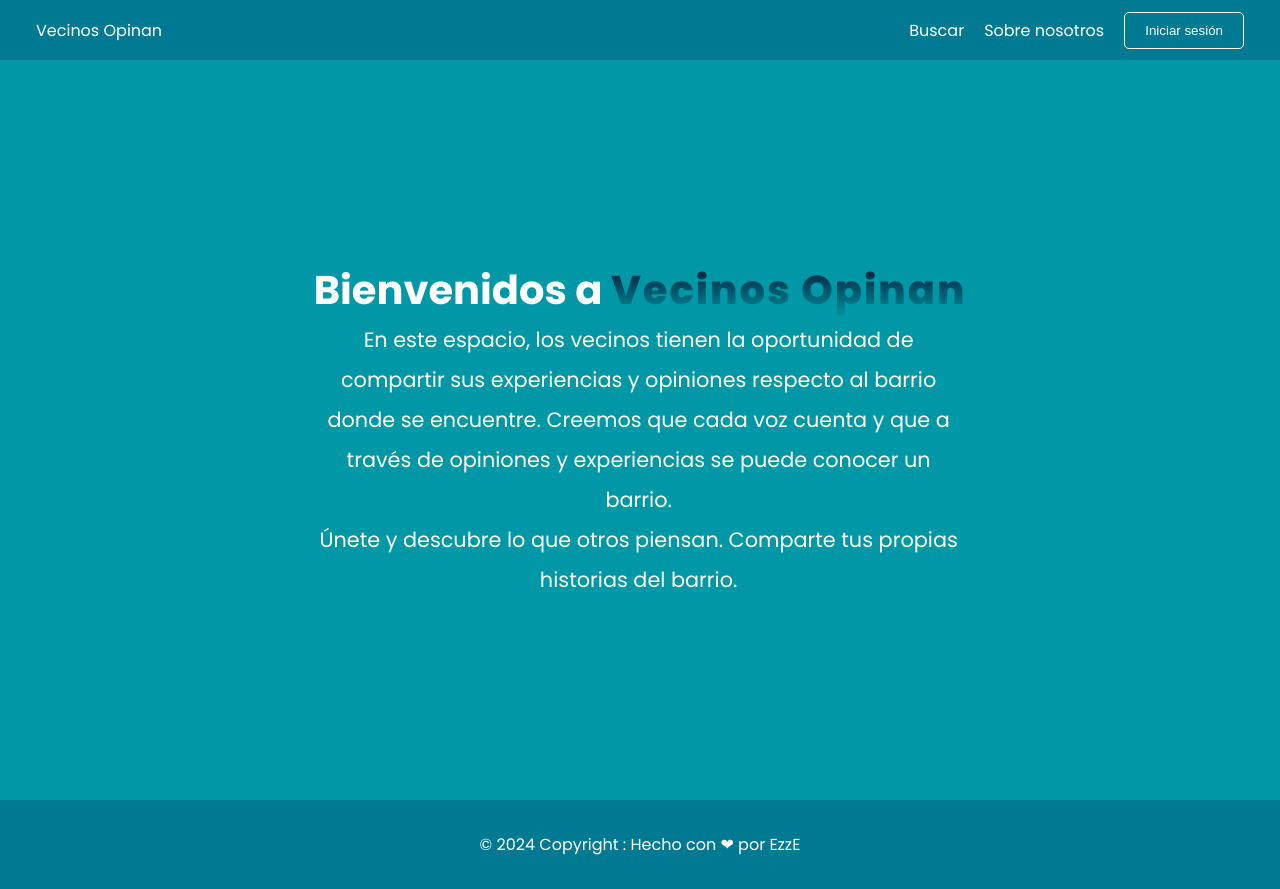
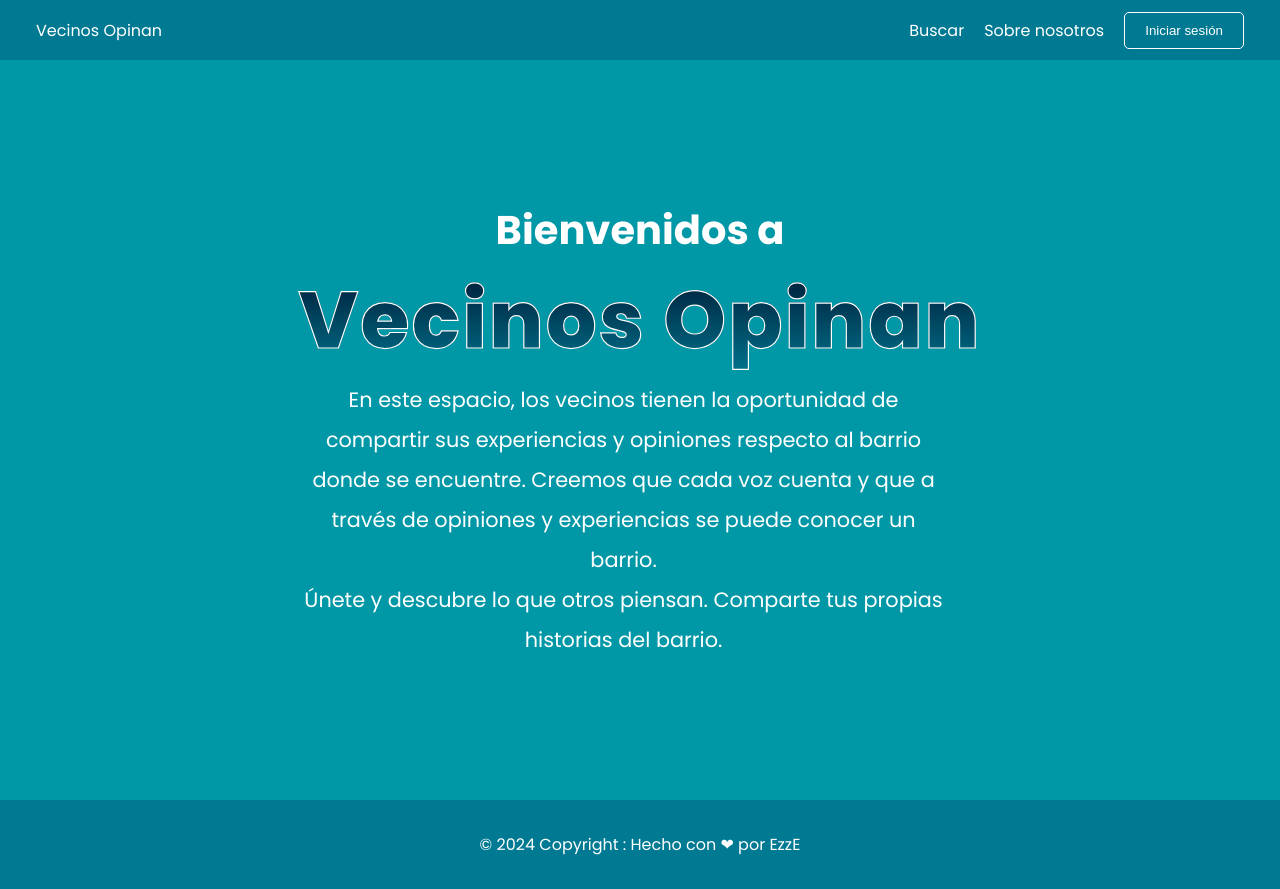
Before and after one commit to ezeabregu/vecinosopinan, a React (Create React App) app: page / in a window 1280 px wide. Built offline with nearby package versions, Linux system fonts and the light colour scheme.

Commit message:
some changes

```diff
--- a/package.json
+++ b/package.json
@@ -1,12 +1,13 @@
 {
   "name": "vecinosopinan",
-  "version": "0.1.0",
+  "version": "1.1.0",
   "private": true,
   "dependencies": {
     "@react-google-maps/api": "^2.19.3",
     "@testing-library/jest-dom": "^5.17.0",
     "@testing-library/react": "^13.4.0",
     "@testing-library/user-event": "^13.5.0",
+    "framer-motion": "^11.3.30",
     "react": "^18.3.1",
     "react-dom": "^18.3.1",
     "react-icons": "^5.2.1",
--- a/src/pages/Home/Home.jsx
+++ b/src/pages/Home/Home.jsx
@@ -1,23 +1,35 @@
 import React from "react";
 import { ContainerHome } from "./homeStyles";
+import { motion } from "framer-motion";
 
 const Home = () => {
   return (
     <ContainerHome>
       <div>
-        <h1>
-          Bienvenidos a <span>Vecinos Opinan</span>
-        </h1>
+        <motion.div
+          initial={{ scale: 0 }}
+          animate={{ scale: 1 }}
+          transition={{ type: "spring", stiffness: 260, damping: 10 }}
+        >
+          <h2>Bienvenidos a</h2>
+          <h1>Vecinos Opinan</h1>
+        </motion.div>
+        <motion.div
+          initial={{ opacity: 0, scale: 0.5 }}
+          animate={{ opacity: 1, scale: 1 }}
+          transition={{ duration: 0.5 }}
+        >
           <p>
             En este espacio, los vecinos tienen la oportunidad de compartir sus
             experiencias y opiniones respecto al barrio donde se encuentre.
-          Creemos que cada voz cuenta y que a través de opiniones y experiencias
-          se puede conocer un barrio.
+            Creemos que cada voz cuenta y que a través de opiniones y
+            experiencias se puede conocer un barrio.
           </p>
           <p>
-          Únete y descubre lo que otros piensan. Comparte tus propias historias
-          del barrio.
+            Únete y descubre lo que otros piensan. Comparte tus propias
+            historias del barrio.
           </p>
+        </motion.div>
       </div>
     </ContainerHome>
   );
--- a/src/pages/Home/homeStyles.js
+++ b/src/pages/Home/homeStyles.js
@@ -11,16 +11,19 @@ export const ContainerHome = styled.div`
   gap: 20px;
   background-color: var(--fondo);
   color: var(--blanco);
-  h1 {
+  h2 {
     font-size: 2.5rem;
   }
 
-  span {
+  h1 {
+    font-size: 5rem;
     font-weight: 800;
     letter-spacing: 2px;
-    background: linear-gradient(#00112c, var(--fondo));
+    background: linear-gradient(#00112c, var(--fondoOscuro));
     -webkit-background-clip: text;
     color: transparent;
+    -webkit-text-stroke-width: 1.2px;
+    -webkit-text-stroke-color: var(--blanco);
   }
   p {
     max-width: 650px;
--- a/src/pages/Login/Login.jsx
+++ b/src/pages/Login/Login.jsx
@@ -6,7 +6,7 @@ const Login = () => {
     <ContainerLogin>
       <ContainerForm>
         <form action="">
-          <h3>Iniciar sesión</h3>
+          <h3>INICIAR SESIÓN</h3>
           <div>
             <label htmlFor="">Correo electrónico</label>
             <input type="text" placeholder="Ingrese email" />
--- a/src/pages/Login/loginStyles.js
+++ b/src/pages/Login/loginStyles.js
@@ -19,6 +19,9 @@ export const ContainerForm = styled.form`
   background-color: var(--fondoOscuro);
   display: flex;
   justify-content: center;
+  h3 {
+    font-size: 1.2rem;
+  }
   div {
     display: flex;
     flex-direction: column;
@@ -51,9 +54,9 @@ export const ContainerForm = styled.form`
     }
   }
   input {
-    background-color: var(--fondoOscuro);
+    background-color: var(--blanco);
     border: 1px solid var(--blanco);
-    color: var(--blanco);
+    color: #000;
     padding: 10px 20px;
   }
   label {
```
Also changed, not shown: 1 other file (tests, documents, lock files or other folders). Lines whose indentation alone changed are shown as unchanged.
